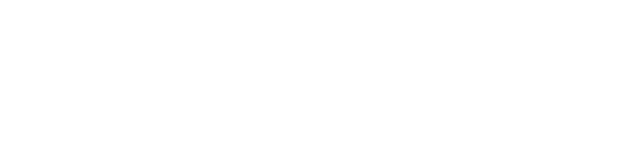
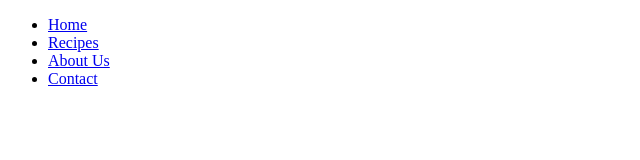
Before and after one commit to AliShahSafdari/Recipes-project1, a plain HTML site: page index.html in a window 1280 px wide. Shown: the whole page, without its empty margins (0-640 px from the left). Drawn offline with Linux system fonts and the light colour scheme.

Commit message:
Nav element added

```diff
--- a/index.html
+++ b/index.html
@@ -11,7 +11,12 @@
 <body>
     <header>
         <nav>
-            <!-- Navbar content goes here -->
+            <ul>
+                <li><a href="#">Home</a></li>
+                <li><a href="#">Recipes</a></li>
+                <li><a href="#">About Us</a></li>
+                <li><a href="#">Contact</a></li>
+            </ul>
         </nav>
     </header>
     <main>
```
